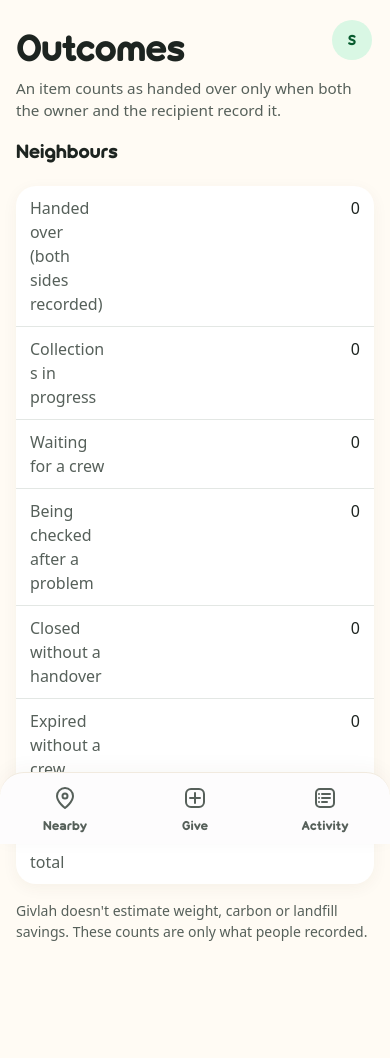
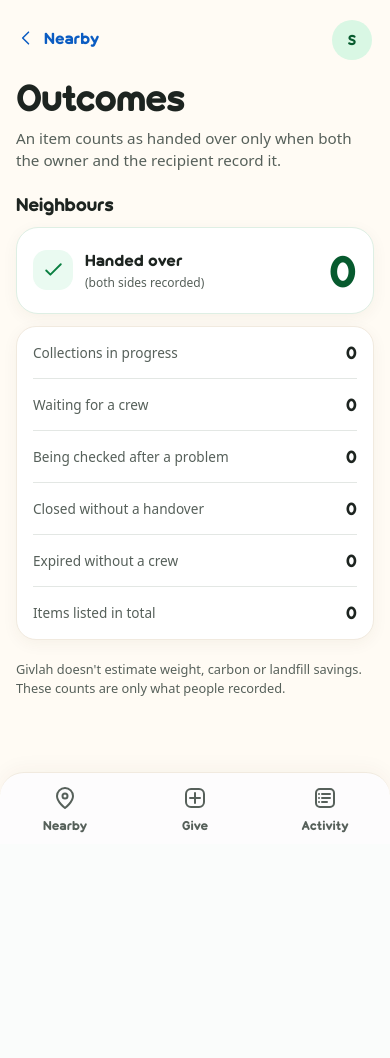
Before and after one commit to Givlah/Givlah, a Django app: page /impact/ in a window 390 px wide. After the commit the page ends 833 px from the top, so only its background shows below. Run offline with Django 5.2, Linux system fonts and the light colour scheme; the visitor is signed in with stand-in values (Sample User, id 1); data that the repository does not hold is empty; some libraries are stand-ins or nearby versions.

Commit message:
style: integrate outcomes with mobile navigation

```diff
--- a/static/css/givlah.css
+++ b/static/css/givlah.css
@@ -96,6 +96,10 @@ p { margin: 0 0 12px; }
 .account-popover { position: absolute; right: 0; top: 52px; width: 240px; padding: 18px; background: white; border: 1px solid var(--line); border-radius: var(--radius); box-shadow: 0 12px 40px rgb(30 40 30 / 12%); }
 .account-popover .brand { margin-bottom: 16px; }
 .account-popover .who { display: block; margin-bottom: 12px; }
+.account-link { display: flex; align-items: center; gap: 10px; min-height: 48px; margin-bottom: 10px; padding: 8px 10px; border-radius: 12px; background: #f5faf7; color: var(--ink); font-family: var(--font-display); text-decoration: none; }
+.account-link > span { flex: 1; }
+.account-link > .icon:first-child { color: var(--green-700); }
+.account-link > .icon:last-child { width: 16px; height: 16px; color: var(--ink-muted); }
 .motion-setting { display: grid; gap: 6px; font-size: 0.85rem; }
 .motion-setting select { width: 100%; min-height: 44px; border: 1px solid #8c9890; padding: 8px; background: white; border-radius: 10px; font: inherit; color: var(--ink); }
 .demo-banner { margin: 0; padding: 4px 16px; min-height: 22px; background: #fff3d9; color: #684100; font-size: 0.65rem; text-align: center; }
@@ -374,6 +378,29 @@ html[data-motion-paused=true] *, html[data-motion=off] * { animation: none !impo
 .field ul input { width: 20px; height: 20px; accent-color: var(--green-700); }
 .center { text-align: center; margin-top: 20px; }
 
+/* Outcome counts use the same compact cards and rows as the rest of the app. */
+.outcomes > .page-head { margin-bottom: 22px; }
+.outcome-period { display: flex; align-items: center; gap: 7px; margin-top: 12px; font-size: 0.8rem; color: var(--ink-muted); }
+.outcome-period .icon { width: 16px; height: 16px; color: var(--blue-700); }
+.outcome-section > h2 { font-size: 1.15rem; margin-bottom: 12px; }
+.outcome-stat { margin: 0 0 12px; padding: 18px 16px; background: white; border: 1px solid #deefe4; border-radius: 22px; box-shadow: var(--shadow); }
+.outcome-stat > div { display: flex; align-items: center; justify-content: space-between; gap: 16px; }
+.outcome-stat dt { display: flex; align-items: center; gap: 12px; min-width: 0; font-family: var(--font-display); font-size: 1rem; line-height: 1.35; }
+.outcome-stat dt .small { display: block; margin-top: 4px; font-family: system-ui, sans-serif; font-size: 0.75rem; }
+.outcome-stat dd { margin: 0; flex: 0 0 auto; font-family: var(--font-display); font-size: 2.75rem; line-height: 1.1; color: var(--green-900); }
+.outcome-glyph { display: inline-flex; align-items: center; justify-content: center; width: 40px; height: 40px; flex: 0 0 auto; border-radius: 14px; background: #eafaf1; color: var(--green-700); }
+.outcome-glyph .icon { width: 25px; height: 25px; }
+.outcome-counts { margin: 0; padding: 0 16px; background: white; border: 1px solid #f1eadf; border-radius: 20px; box-shadow: var(--shadow); }
+.outcome-counts > div { display: flex; align-items: center; justify-content: space-between; gap: 20px; min-height: 52px; padding: 12px 0; border-bottom: 1px solid var(--line); }
+.outcome-counts > div:last-child { border: 0; }
+.outcome-counts dt { flex: 1; min-width: 0; font-size: 0.85rem; line-height: 1.4; color: var(--ink-muted); overflow-wrap: normal; }
+.outcome-counts dd { margin: 0; min-width: 2ch; flex: 0 0 auto; text-align: right; font-family: var(--font-display); font-size: 1.1rem; }
+.demo-outcomes { margin-top: 20px; }
+.demo-outcomes > summary { display: flex; align-items: center; justify-content: space-between; gap: 10px; min-height: 48px; padding: 8px 12px; border: 1px solid #f1eadf; border-radius: 14px; background: white; font-family: var(--font-display); list-style: none; cursor: pointer; }
+.demo-outcomes > summary::-webkit-details-marker { display: none; }
+.demo-outcomes > div { padding-top: 14px; }
+.outcome-note { margin: 20px 0 0; font-size: 0.8rem; }
+
 /* Activity and compact item summaries */
 h3 { font-family: var(--font-display); font-size: 1rem; line-height: 1.3; margin: 0 0 8px; }
 .segments { display: grid; grid-template-columns: 1fr 1fr; gap: 4px; padding: 3px; margin-bottom: 24px; background: white; border: 1px solid #f1eadf; border-radius: 999px; box-shadow: var(--shadow); }
--- a/templates/base.html
+++ b/templates/base.html
@@ -9,8 +9,8 @@
   <link rel="icon" href="{% static 'icons/favicon-32.png' %}" sizes="32x32">
   <link rel="apple-touch-icon" href="{% static 'icons/apple-touch-icon.png' %}">
   <link rel="preload" href="{% static 'fonts/givlah/Givlah-Bold.woff2' %}" as="font" type="font/woff2" crossorigin>
-  <link rel="stylesheet" href="{% static 'css/givlah.css' %}?v=mobile-4">
-  <script src="{% static 'js/givlah.js' %}?v=mobile-4" defer></script>
+  <link rel="stylesheet" href="{% static 'css/givlah.css' %}?v=mobile-5">
+  <script src="{% static 'js/givlah.js' %}?v=mobile-5" defer></script>
 </head>
 <body class="{% if user.is_authenticated %}app{% else %}guest{% endif %} {% block screen_class %}{% endblock %}">
   <a class="skip-link" href="#main">Skip to content</a>
@@ -26,6 +26,7 @@
         <div class="account-popover">
       <a class="brand" href="{% url 'listings:nearby' %}"><img src="{% static 'icons/icon-192.png' %}" alt="" width="32" height="32"><span>Givlah</span></a>
       <span class="who">{{ user.display_name|default:user.username }}{% if user.is_synthetic %} <span class="tag tag-demo">Demo</span>{% endif %}</span>
+      <a class="account-link" href="{% url 'coordination:impact' %}">{% include "core/_icon.html" with name="check" %}<span>Outcomes</span>{% include "core/_icon.html" with name="chevron" %}</a>
       <label class="motion-setting" hidden data-motion-setting>Motion
         <select data-motion-choice><option value="force">Full</option><option value="auto">Follow device</option><option value="reduce">Reduced</option></select>
       </label>
--- a/templates/coordination/_totals.html
+++ b/templates/coordination/_totals.html
@@ -1,5 +1,7 @@
-<dl class="facts">
-  <div><dt>Handed over (both sides recorded)</dt><dd>{{ t.handed_over }}</dd></div>
+<dl class="outcome-stat">
+  <div><dt><span class="outcome-glyph">{% include "core/_icon.html" with name="check" %}</span><span>Handed over <span class="small muted">(both sides recorded)</span></span></dt><dd>{{ t.handed_over }}</dd></div>
+</dl>
+<dl class="outcome-counts">
   <div><dt>Collections in progress</dt><dd>{{ t.in_progress }}</dd></div>
   <div><dt>Waiting for a crew</dt><dd>{{ t.open }}</dd></div>
   <div><dt>Being checked after a problem</dt><dd>{{ t.needs_review }}</dd></div>
--- a/templates/coordination/impact.html
+++ b/templates/coordination/impact.html
@@ -1,16 +1,27 @@
 {% extends "base.html" %}
 {% block title %}Outcomes{% endblock %}
+{% block screen_class %}screen-outcomes{% endblock %}
 {% block content %}
+<article class="outcomes">
+<a class="text-action detail-back" href="{% url 'listings:nearby' %}">{% include "core/_icon.html" with name="back" %}Nearby</a>
 <div class="page-head">
   <h1>Outcomes</h1>
-  <p class="muted">An item counts as handed over only when both the owner and the recipient record it.{% if since %} Counting since {{ since|date:"j F Y" }}.{% endif %}</p>
+  <p class="muted small">An item counts as handed over only when both the owner and the recipient record it.</p>
+  {% if since %}<p class="outcome-period">{% include "core/_icon.html" with name="calendar" %}Counting since {{ since|date:"j F Y" }}</p>{% endif %}
 </div>
+<section class="outcome-section" aria-label="Neighbours' outcomes">
 <h2>Neighbours</h2>
 {% include "coordination/_totals.html" with t=real %}
+</section>
 {% if demo.published %}
-<h2>Demo data <span class="tag tag-demo">Not real</span></h2>
+<details class="demo-outcomes">
+<summary><span>Demo data <span class="tag tag-demo">Not real</span></span>{% include "core/_icon.html" with name="chevron" %}</summary>
+<div>
 <p class="muted small">Fictional people and items. Never added to the totals above.</p>
 {% include "coordination/_totals.html" with t=demo %}
+</div>
+</details>
 {% endif %}
-<p class="muted small">Givlah doesn't estimate weight, carbon or landfill savings. These counts are only what people recorded.</p>
+<p class="muted small outcome-note">Givlah doesn't estimate weight, carbon or landfill savings. These counts are only what people recorded.</p>
+</article>
 {% endblock %}
--- a/templates/listings/nearby.html
+++ b/templates/listings/nearby.html
@@ -22,5 +22,4 @@
   <p><a class="button" href="{% url 'listings:create' %}">Give an item</a></p>
 </section>
 {% endif %}
-<p class="muted small center"><a href="{% url 'coordination:impact' %}">See outcomes so far</a></p>
 {% endblock %}
```
